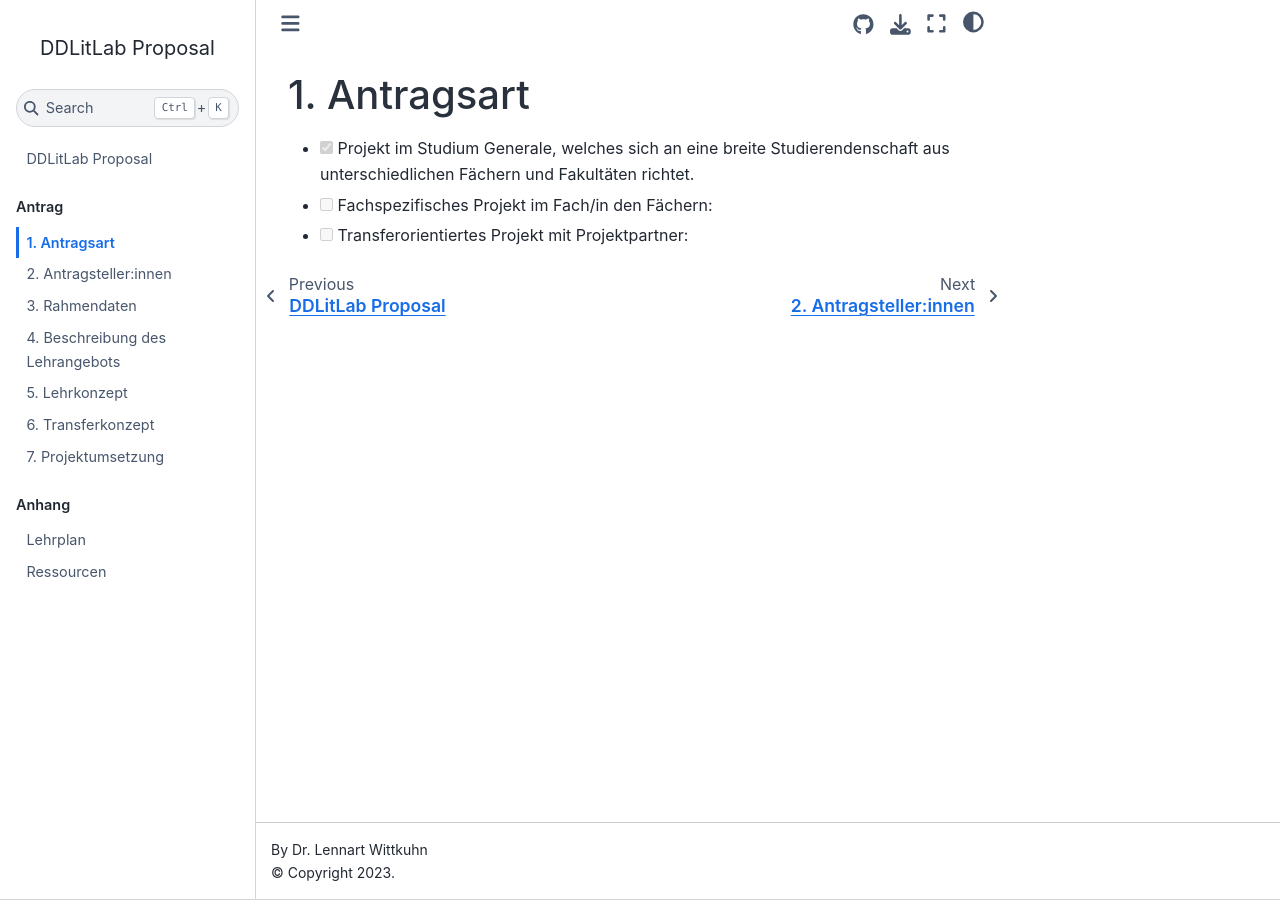
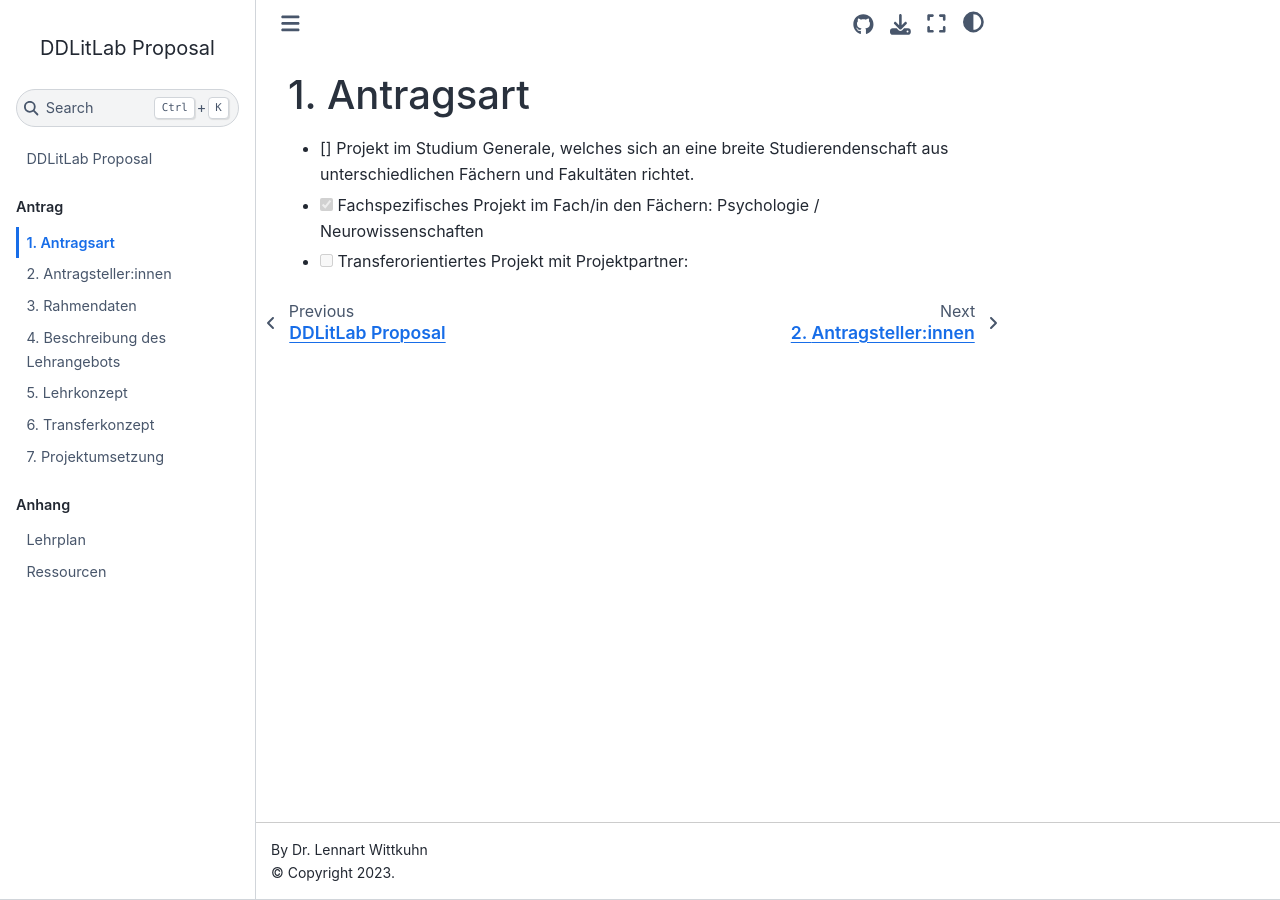
Before and after one commit to lnnrtwttkhn/ddlitlab-proposal, a Jupyter Book: the page built from docs/antragsart.md, in a window 1280 px wide. Built offline with Jupyter Book 1.0.4 settings and Sphinx 7.4.7 and the Sphinx Book theme 1.1.4, drawn with Linux system fonts in a browser that asks for light colours.

Commit message:
change antragsart to disciplinspecific

```diff
--- a/docs/antragsart.md
+++ b/docs/antragsart.md
@@ -1,6 +1,6 @@
 # Antragsart
 
-- [x] Projekt im Studium Generale, welches sich an eine breite Studierendenschaft aus unterschiedlichen
+- [] Projekt im Studium Generale, welches sich an eine breite Studierendenschaft aus unterschiedlichen
 Fächern und Fakultäten richtet.
-- [ ] Fachspezifisches Projekt im Fach/in den Fächern:
+- [x] Fachspezifisches Projekt im Fach/in den Fächern: Psychologie / Neurowissenschaften
 - [ ] Transferorientiertes Projekt mit Projektpartner:
```
